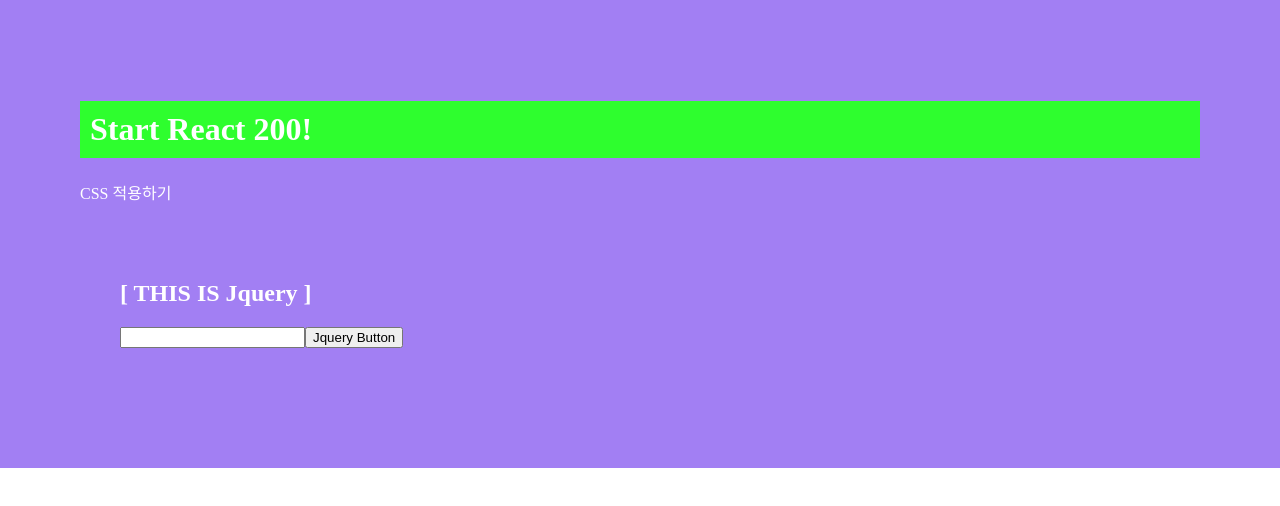
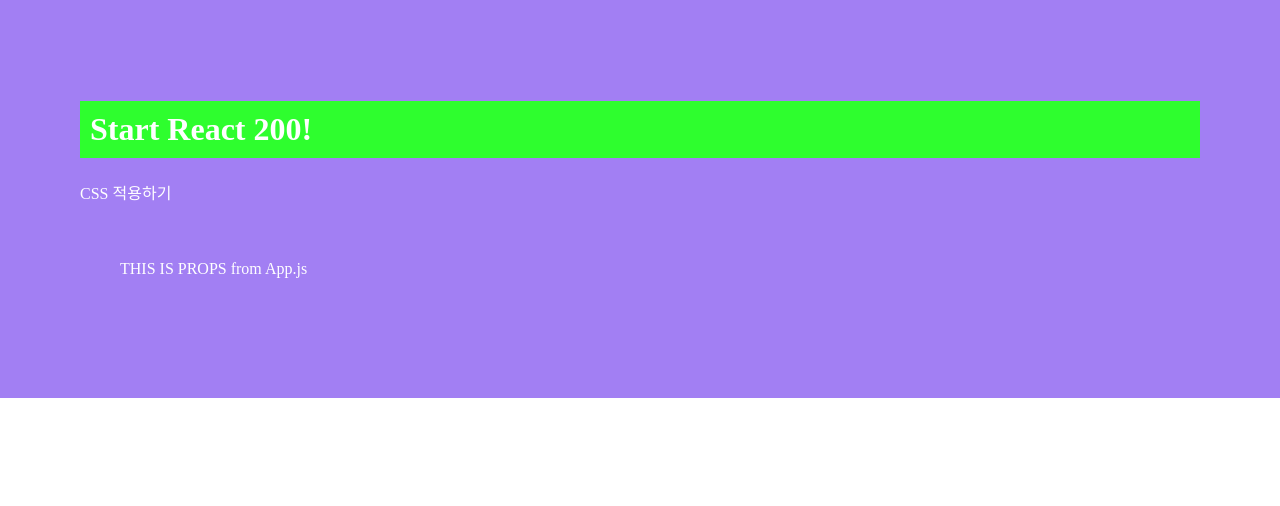
Before and after one commit to jihyean/React200, a React (Create React App) app in the folder client/: page / in a window 1280 px wide. Shown: the top 506 px of the page. Built offline with nearby package versions, Linux system fonts and the light colour scheme.

Commit message:
[017] props 사용하기

```diff
--- a/client/src/App.js
+++ b/client/src/App.js
@@ -1,13 +1,14 @@
 import React from 'react';
 import './App.css';
-import ArrowFunc from './PART1/R016_Jquery'
+import Props from './PART2/R017_Props'
 
 function App() {
   return (
     <div>
       <h1>Start React 200!</h1>
       <p>CSS 적용하기</p>
-      <ArrowFunc/>
+      {/** 하위 컴포넌트 R017_Props에 전달할 props 변수(props_val)에 값(THIS IS PROPS) 저장 */}
+      <Props props_val = "THIS IS PROPS"/>
     </div>
   );
 }
--- /dev/null
+++ b/client/src/PART2/R017_Props.js
@@ -0,0 +1,16 @@
+import React, { Component } from 'react';
+
+class R017_Props extends Component {
+  render() {
+    // 상위 컴포 넌트(App.js)에서 전달받은 props 변수명(props_val)을 붙이면 해당 데이터 사용가능
+    let props_value = this.props.props_val;
+
+    // 데이터 가공을 원할시 props 자체 수정이 아닌 컴포넌트 내부 변수(props_val)에 옮겨 가공
+    props_value += ' from App.js'
+    return (
+    <div>{props_value}</div>
+    )
+  }
+}
+
+export default R017_Props;
```
Also changed, not shown: client/src/PART2/part2.txt (deleted).
